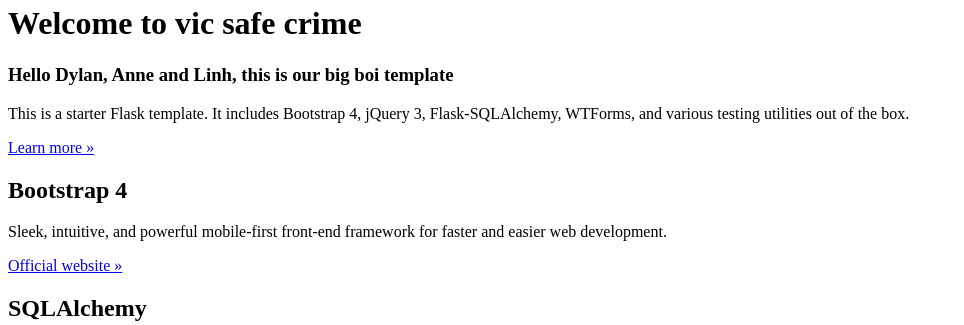
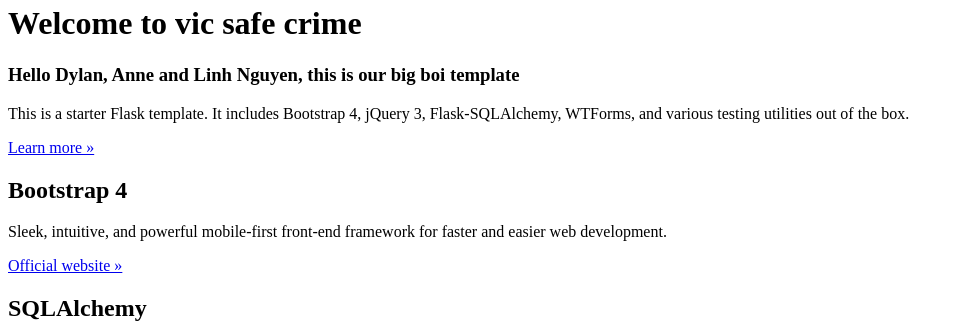
Before and after one commit to MichaelDao/Twitter-Heatmap, a Flask app: template vicSafe/templates/public/home.html in a window 1280 px wide. Shown: the part 94-419 px from the top of the page, without its empty margins (0-964 px from the left). Run offline with Flask 2, Linux system fonts and the light colour scheme; the template is opened without the code that fills it, so the values that code supplies are empty; parts of the project's set-up code (start-up, migrations or seed data) failed here and were passed over.

Commit message:
Push Branch
First Push on my Branch

```diff
--- a/vicSafe/templates/public/home.html
+++ b/vicSafe/templates/public/home.html
@@ -7,7 +7,7 @@
 
       <h1 class="display-3">Welcome to vic safe crime</h1>
 
-      <h3>Hello Dylan, Anne and Linh, this is our big boi template</h3>
+      <h3>Hello Dylan, Anne and Linh Nguyen, this is our big boi template</h3>
       <p>This is a starter Flask template. It includes Bootstrap 4, jQuery 3, Flask-SQLAlchemy, WTForms, and various testing utilities out of the box.</p>
       <p><a href="https://github.com/sloria/cookiecutter-flask" class="btn btn-primary btn-large">Learn more &raquo;</a></p>
     </div>
```
